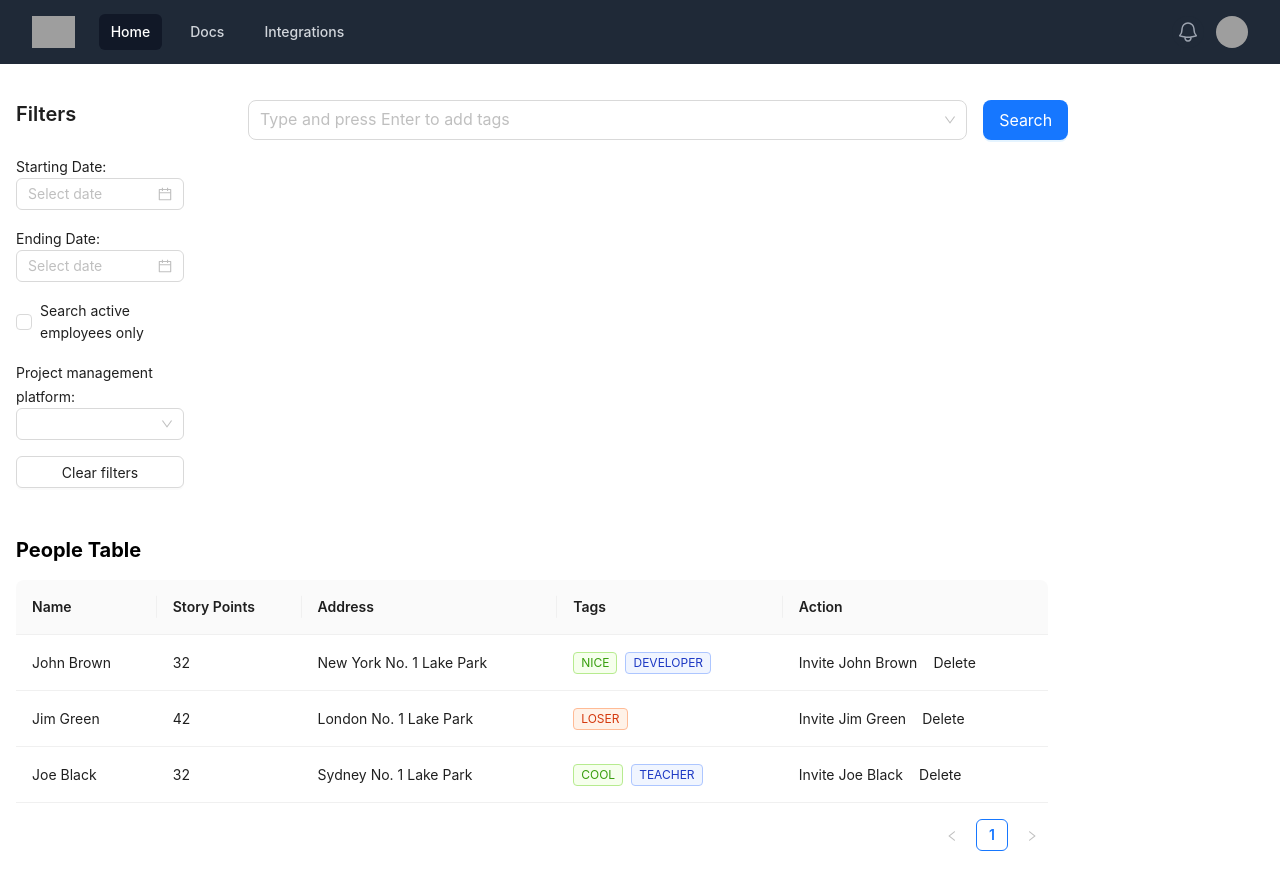
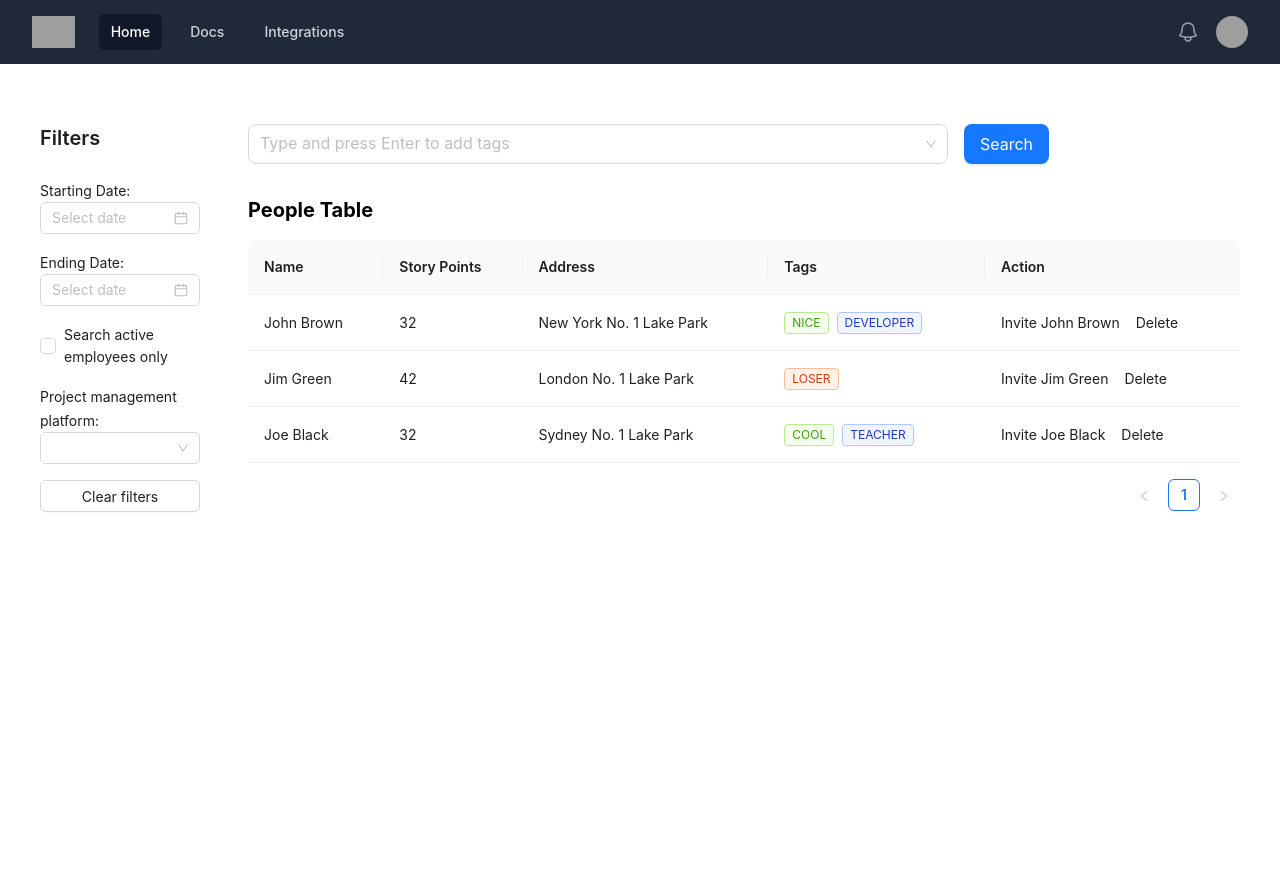
Before and after one commit to aidian3k/best-hacking-league-project, a React (Create React App) app in the folder react-client/: page / in a window 1280 px wide. After the commit the page ends 800 px from the top, so only its background shows below. Built offline with nearby package versions, Linux system fonts and the light colour scheme; grey boxes are pictures that could not be loaded; the HTML template or start-up script is replaced by a standard one.

Commit message:
updateee

```diff
--- a/react-client/src/App.tsx
+++ b/react-client/src/App.tsx
@@ -12,19 +12,17 @@ function App() {
 
     return (
         <>
-        <div style={{ marginBottom: '20px' }}>
+            <div style={{marginBottom: '20px'}}>
                 <Navbar/>
             </div>
-        <div className="grid grid-cols-12 gap-4">
-          <div className="col-span-2 p-4 w-full">
-            <Filters />
+            <div className="grid grid-cols-12 gap-4 p-6">
+                <div className="col-span-2 p-4 w-full" >
+                    <Filters/>
                 </div>
                 <div className="col-span-10 bg-white p-4">
                     <SearchBar onSearch={handleSearch}/>
-            </div>
-          <div className="col-span-10 bg-white p-4">
-            <h2 className="text-xl font-bold mb-4">People Table</h2>
-            <PeopleTable />
+                    <h2 className="text-xl font-bold mb-4 mt-8">People Table</h2>
+                    <PeopleTable/>
                 </div>
             </div>
         </>
--- a/react-client/src/components/search-bar/search-bar.tsx
+++ b/react-client/src/components/search-bar/search-bar.tsx
@@ -26,7 +26,6 @@ const SearchBar: React.FC<SearchBarProps> = ({ onSearch }) => {
                 onChange={handleTagChange}
                 tokenSeparators={[' ', ',']}
                 value={selectedTags}
-                className="ml-4"
             >
                 {selectedTags.map(tag => (
                     <Option key={tag} value={tag}>
```
Lines whose indentation alone changed are shown as unchanged.
